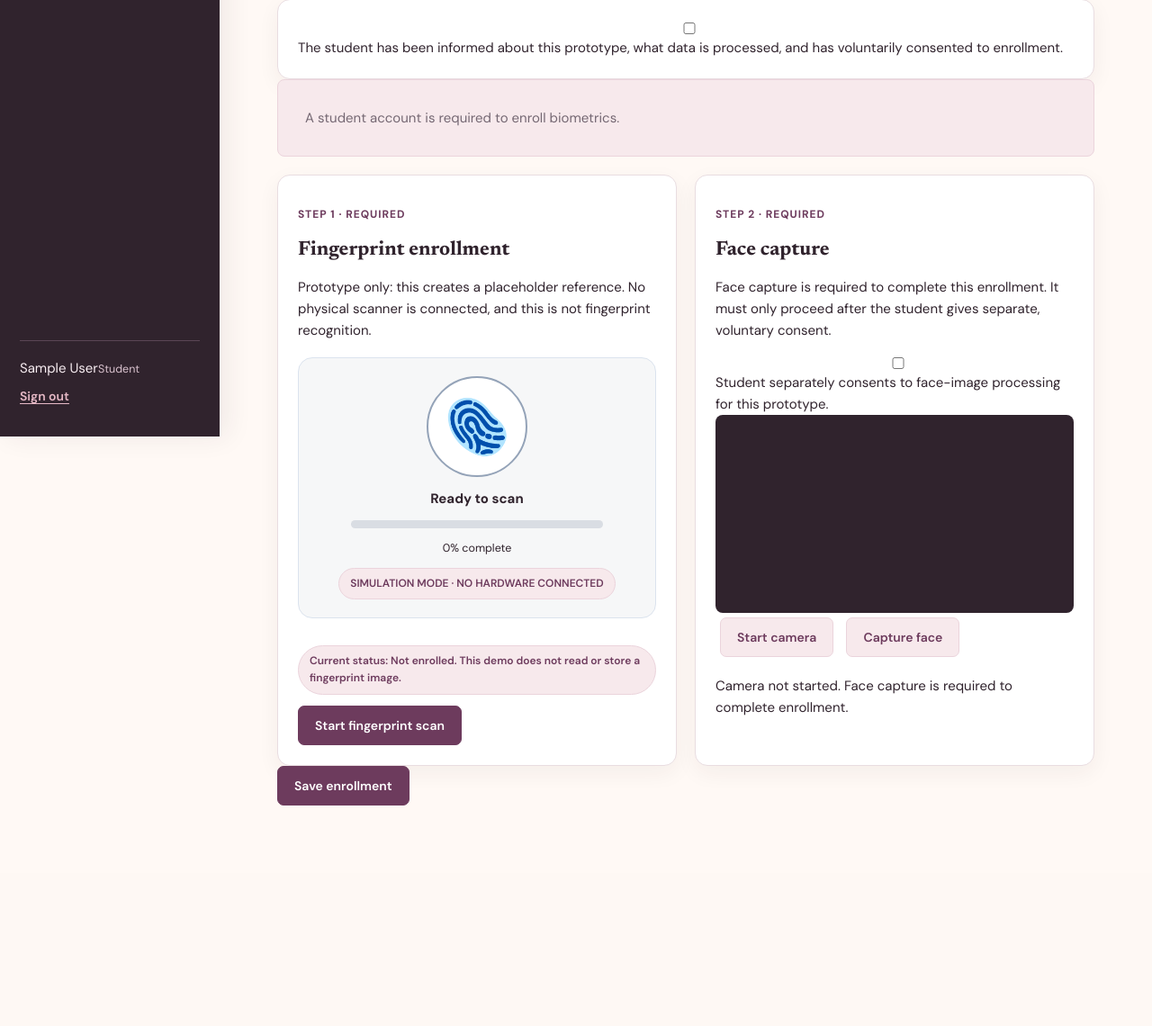
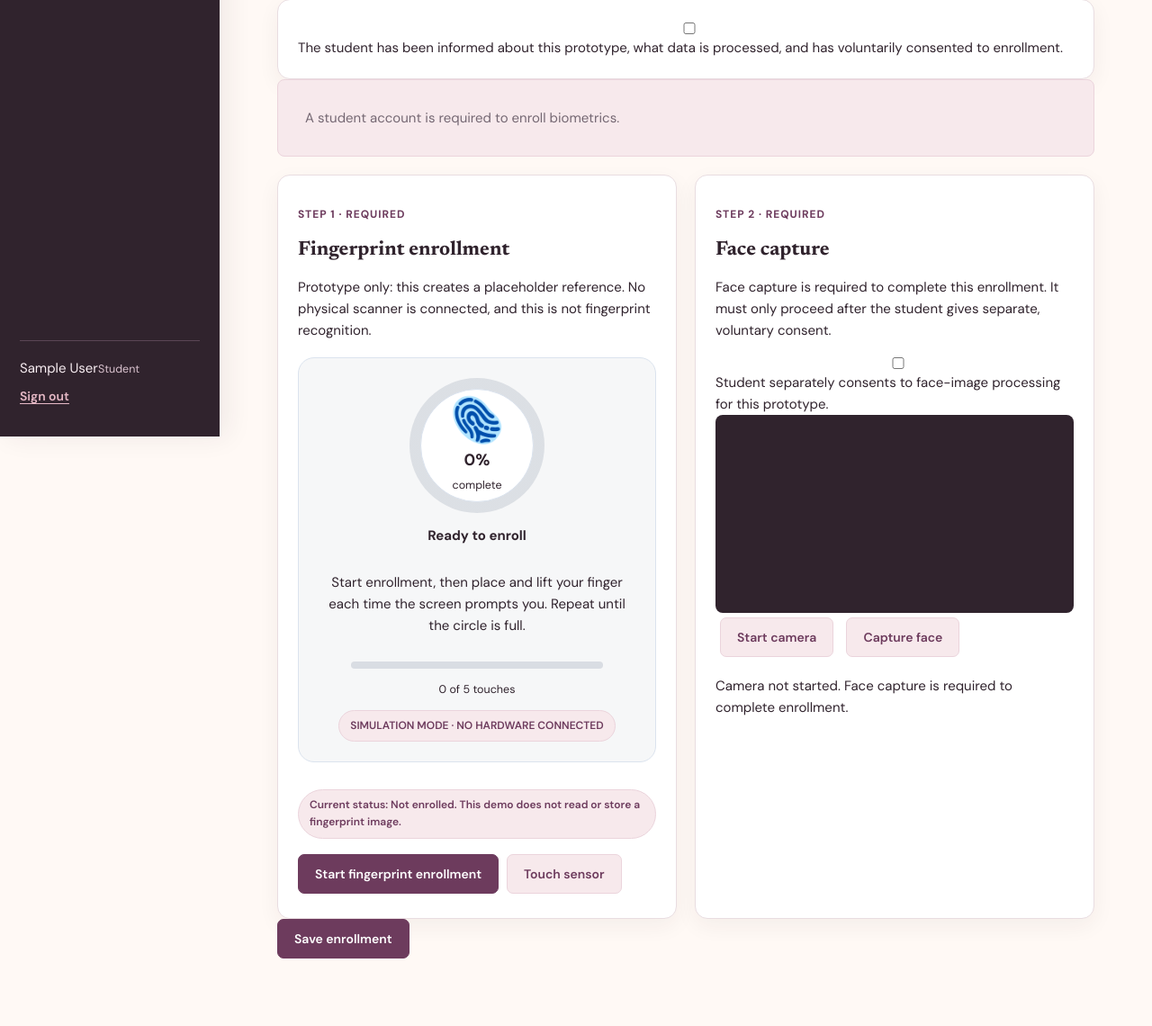
Before and after one commit to Moana-star/Academic-Assessment-Assurance-Platform, a Django app: page /biometrics/enroll/ in a window 1280 px wide. Shown: the part 315-1455 px from the top of the page at 90% size. Before the commit the page ends 1210 px from the top, so only its background shows below. Run offline with Django 5.2, Linux system fonts and the light colour scheme; the visitor is signed in with stand-in values (Sample User, id 1); data that the repository does not hold is empty.

Commit message:
Improve fingerprint enrollment progress ring UI

```diff
--- a/templates/biometrics/enrollment.html
+++ b/templates/biometrics/enrollment.html
@@ -39,30 +39,42 @@
       <h2>Fingerprint enrollment</h2>
       <p>Prototype only: this creates a placeholder reference. No physical scanner is connected, and this is not fingerprint recognition.</p>
       <style>
-        .fingerprint-scanner { display:grid; justify-items:center; gap:12px; padding:20px 12px; margin:18px 0; border:1px solid var(--border, #dbe3ee); border-radius:16px; background:var(--surface-soft, rgba(100,116,139,.06)); text-align:center; }
-        .fingerprint-mark { display:grid; place-items:center; width:112px; height:112px; border:2px solid var(--border, #94a3b8); border-radius:50%; font-size:58px; line-height:1; background:var(--surface, #fff); }
-        .fingerprint-scanner.is-scanning .fingerprint-mark { border-color:#2563eb; box-shadow:0 0 0 7px rgba(37,99,235,.10); animation:fingerprint-pulse 1s ease-in-out infinite; }
-        .fingerprint-scanner.is-success .fingerprint-mark { border-color:#16a34a; box-shadow:0 0 0 7px rgba(22,163,74,.10); }
-        .fingerprint-progress { width:min(100%, 280px); height:9px; overflow:hidden; border-radius:99px; background:rgba(100,116,139,.2); }
-        .fingerprint-progress > span { display:block; width:0; height:100%; border-radius:inherit; background:#2563eb; transition:width .12s linear; }
+        .fingerprint-scanner { display:grid; justify-items:center; gap:13px; padding:22px 14px; margin:18px 0; border:1px solid var(--border, #dbe3ee); border-radius:18px; background:var(--surface-soft, rgba(100,116,139,.06)); text-align:center; }
+        .fingerprint-ring { --fingerprint-progress:0%; display:grid; place-items:center; width:150px; height:150px; border-radius:50%; background:conic-gradient(#2563eb var(--fingerprint-progress), rgba(100,116,139,.18) 0); transition:background .25s ease; }
+        .fingerprint-ring-inner { display:grid; place-items:center; align-content:center; gap:3px; width:126px; height:126px; border-radius:50%; background:var(--surface, #fff); border:1px solid var(--border, #dbe3ee); }
+        .fingerprint-mark { font-size:48px; line-height:1.1; }
+        .fingerprint-ring-inner strong { font-size:18px; }
+        .fingerprint-scanner.is-scanning .fingerprint-ring { animation:fingerprint-pulse 1.2s ease-in-out infinite; }
+        .fingerprint-scanner.is-success .fingerprint-ring { background:conic-gradient(#16a34a 100%, #16a34a 0); }
+        .fingerprint-progress { width:min(100%, 280px); height:8px; overflow:hidden; border-radius:99px; background:rgba(100,116,139,.2); }
+        .fingerprint-progress > span { display:block; width:0; height:100%; border-radius:inherit; background:#2563eb; transition:width .2s ease; }
         .fingerprint-scanner.is-success .fingerprint-progress > span { background:#16a34a; }
-        @keyframes fingerprint-pulse { 50% { transform:scale(1.045); opacity:.72; } }
-        @media (prefers-reduced-motion: reduce) { .fingerprint-scanner.is-scanning .fingerprint-mark { animation:none; } }
+        .fingerprint-touch-hint { max-width:340px; }
+        @keyframes fingerprint-pulse { 50% { transform:scale(1.025); } }
+        @media (prefers-reduced-motion: reduce) { .fingerprint-scanner.is-scanning .fingerprint-ring { animation:none; } }
       </style>
       <div class="fingerprint-scanner" id="fingerprint-scanner" aria-live="polite">
-        <div class="fingerprint-mark" aria-hidden="true">🫆</div>
-        <strong id="fingerprint-scan-label">Ready to scan</strong>
-        <div class="fingerprint-progress" role="progressbar" aria-label="Simulated fingerprint scan progress" aria-valuemin="0" aria-valuemax="100" aria-valuenow="0">
-          <span id="fingerprint-progress-fill"></span>
+        <div class="fingerprint-ring" id="fingerprint-ring" role="progressbar" aria-label="Fingerprint enrollment progress" aria-valuemin="0" aria-valuemax="100" aria-valuenow="0">
+          <div class="fingerprint-ring-inner">
+            <span class="fingerprint-mark" aria-hidden="true">🫆</span>
+            <strong id="fingerprint-progress-text">0%</strong>
+            <small>complete</small>
+          </div>
         </div>
-        <small id="fingerprint-progress-text">0% complete</small>
+        <strong id="fingerprint-scan-label">Ready to enroll</strong>
+        <p class="fingerprint-touch-hint" id="fingerprint-touch-hint">Start enrollment, then place and lift your finger each time the screen prompts you. Repeat until the circle is full.</p>
+        <div class="fingerprint-progress" aria-hidden="true"><span id="fingerprint-progress-fill"></span></div>
+        <small id="fingerprint-touch-count">0 of 5 touches</small>
         <span class="pill">SIMULATION MODE · NO HARDWARE CONNECTED</span>
       </div>
       <p class="status" id="fingerprint-status" role="status">
         Current status: {{ profile.enrollment_status|default:'Not enrolled' }}. This demo does not read or store a fingerprint image.
       </p>
       <input type="hidden" name="fingerprint_consent" id="fingerprint-consent" value="">
-      <button type="button" class="button" id="start-fingerprint" {% if user.role == 'admin' and not students or user.role != 'admin' and not student %}disabled{% endif %}>Start fingerprint scan</button>
+      <div class="button-row">
+        <button type="button" class="button" id="start-fingerprint" {% if user.role == 'admin' and not students or user.role != 'admin' and not student %}disabled{% endif %}>Start fingerprint enrollment</button>
+        <button type="button" class="button secondary" id="fingerprint-touch" disabled>Touch sensor</button>
+      </div>
       {% if profile.fingerprint_reference %}
         <p class="caption">A simulated placeholder reference is already saved. It is not a real fingerprint template.</p>
       {% endif %}
```
